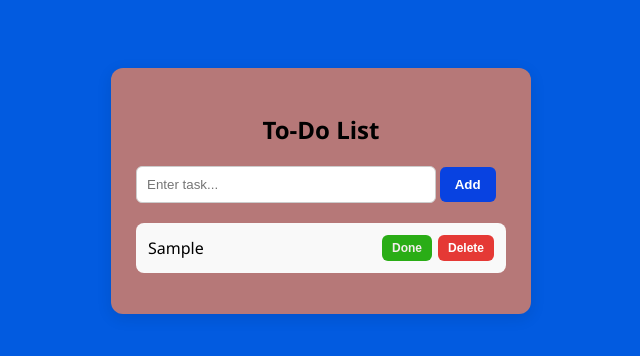
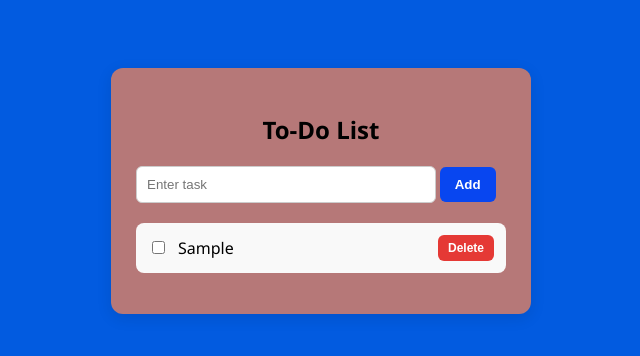
Before and after one commit to 0KRISHNAKUMARMEHTA/to-do-list, a plain HTML site: page index.html in a window 1280 px wide. Both pictures are taken after typing "Sample" into the empty fields and a click on the button "Add". Shown: the whole page, without its empty margins (319-959 px from the left). Drawn offline with Linux system fonts and the light colour scheme.

Commit message:
Add files via upload

```diff
--- a/index.html
+++ b/index.html
@@ -33,7 +33,7 @@
         #addBtn {
             padding: 10px 15px;
             border: none;
-            background: #0842e1;
+            background: #0846f0;
             color: white;
             border-radius: 6px;
             cursor: pointer;
@@ -50,37 +50,30 @@
             margin-bottom: 10px;
             border-radius: 8px;
             display: flex;
-            justify-content: space-between;
             align-items: center;
-            transition: 0.2s;
+            gap: 10px;  /* space between checkbox + text */
         }
         .completed {
             text-decoration: line-through;
-            color: gray;
+            color: rgb(22, 224, 8);
         }
-        .btn-box button {
-            margin-left: 6px;
+        .delete-btn {
+            margin-left: auto; /* push delete button to right */
             padding: 6px 10px;
+            background: #e53935;
+            color: white;
             border: none;
             border-radius: 6px;
             cursor: pointer;
             font-size: 12px;
             font-weight: bold;
         }
-        .complete-btn {
-            background: #2aad16;
-            color: rgb(244, 236, 236);
-        }
-        .delete-btn {
-            background: #e53935;
-            color: white;
-        }
     </style>
 </head>
 <body>
     <div class="container">
         <h2>To-Do List</h2>
-        <input type="text" id="taskInput" placeholder="Enter task...">
+        <input type="text" id="taskInput" placeholder="Enter task">
         <button id="addBtn" onclick="addTask()">Add</button>
         <ul id="taskList"></ul>
     </div>
@@ -101,31 +94,26 @@
             list.innerHTML = "";
             tasks.forEach((task, index) => {
                 let li = document.createElement("li");
+                let checkbox = document.createElement("input");
+                checkbox.type = "checkbox";
+                checkbox.checked = task.completed;
+                checkbox.onchange = () => {
+                    tasks[index].completed = checkbox.checked;
+                    localStorage.setItem("tasks", JSON.stringify(tasks));
+                    loadTasks();
+                };
                 let text = document.createElement("span");
                 text.textContent = task.text;
                 if (task.completed) text.classList.add("completed");
-                let btnBox = document.createElement("div");
-                btnBox.classList.add("btn-box");
-                let completeBtn = document.createElement("button");
-                completeBtn.textContent = "Done";
-                completeBtn.className = "complete-btn";
-                completeBtn.onclick = () => toggleComplete(index);
                 let deleteBtn = document.createElement("button");
                 deleteBtn.textContent = "Delete";
                 deleteBtn.className = "delete-btn";
                 deleteBtn.onclick = () => deleteTask(index);
-                btnBox.appendChild(completeBtn);
-                btnBox.appendChild(deleteBtn);
+                li.appendChild(checkbox);
                 li.appendChild(text);
-                li.appendChild(btnBox);
+                li.appendChild(deleteBtn);
                 list.appendChild(li);
             });
-        }
-        function toggleComplete(index) {
-            let tasks = JSON.parse(localStorage.getItem("tasks")) || [];
-            tasks[index].completed = !tasks[index].completed;
-            localStorage.setItem("tasks", JSON.stringify(tasks));
-            loadTasks();
         }
         function deleteTask(index) {
             let tasks = JSON.parse(localStorage.getItem("tasks")) || [];
```
